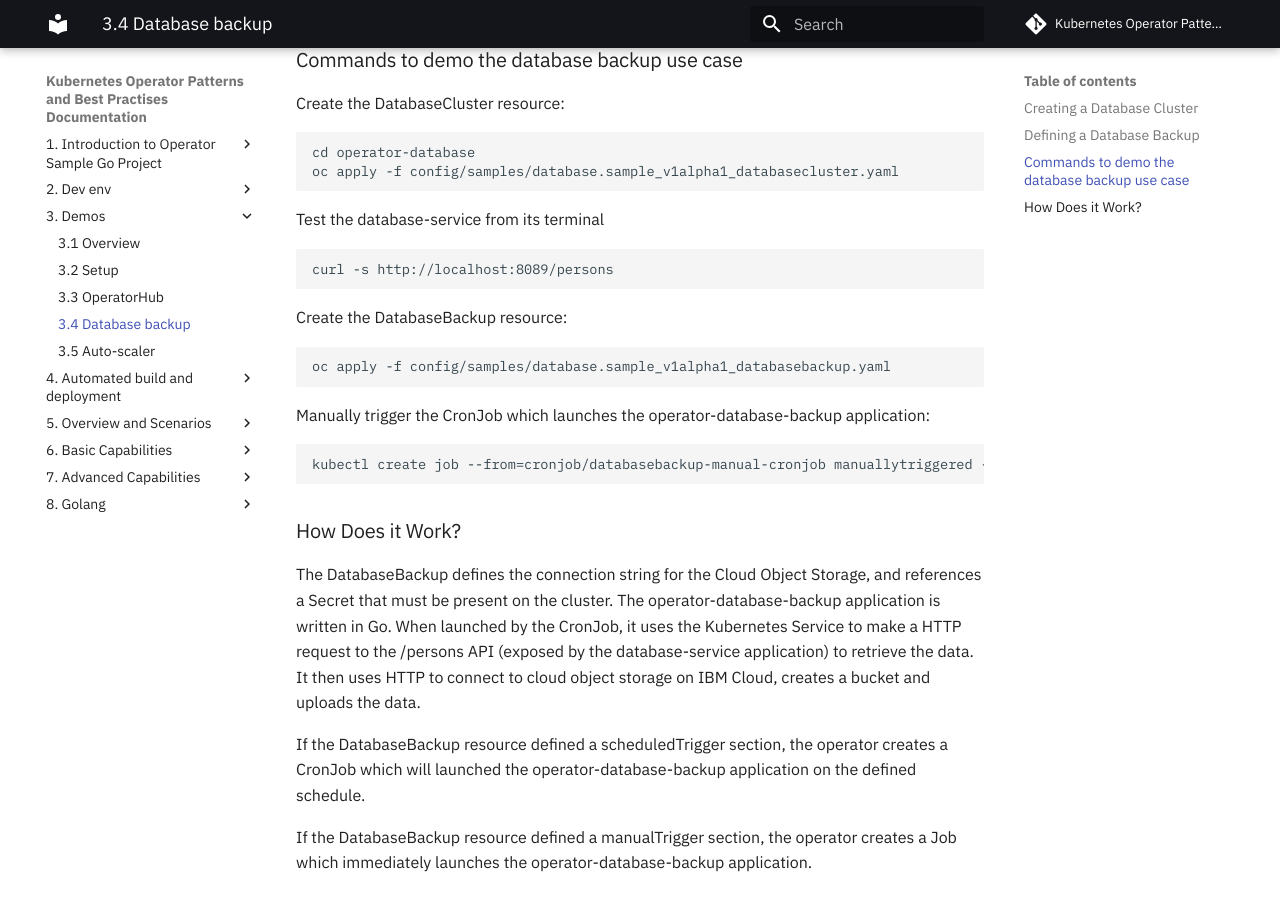
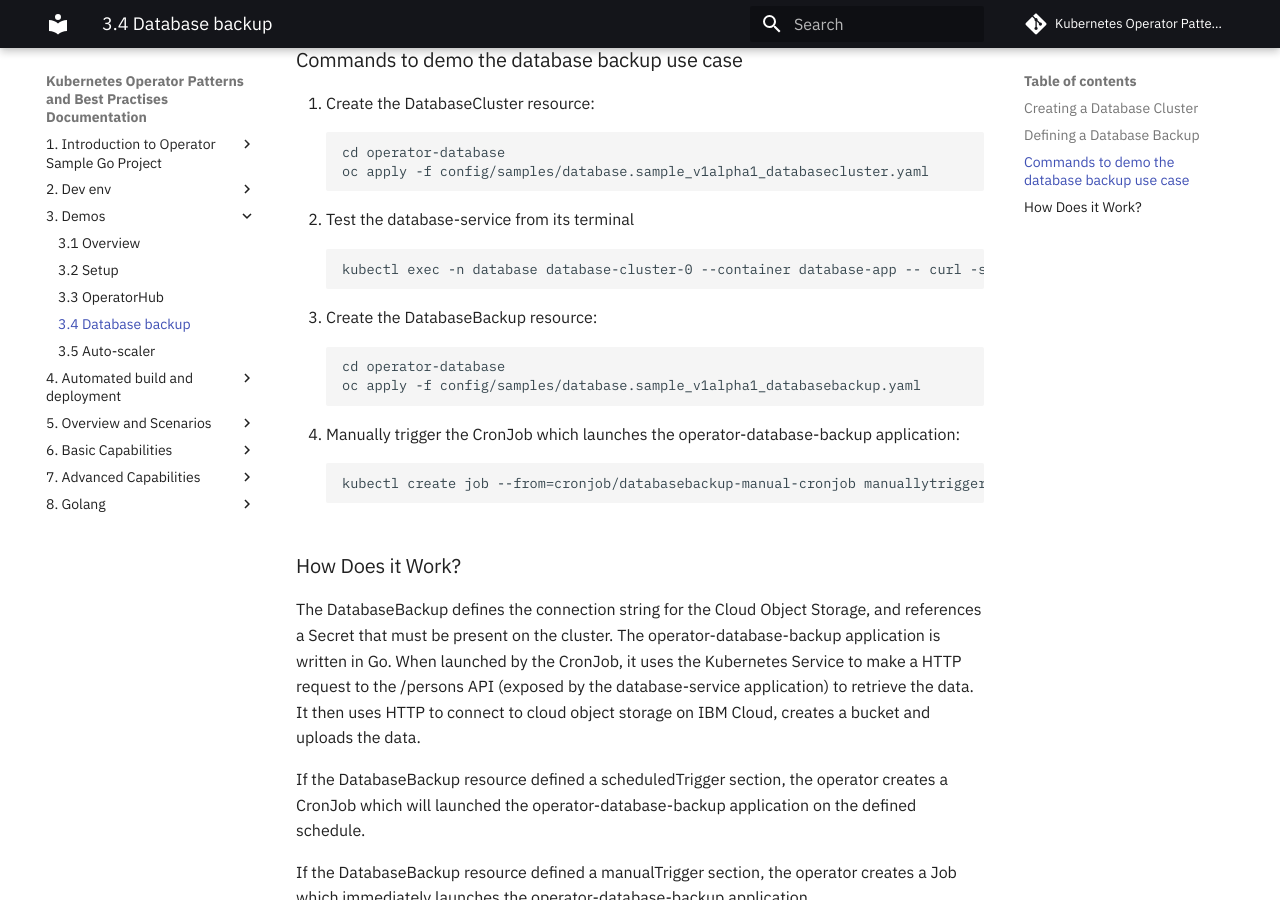
Before and after one commit to IBM/operator-sample-go-documentation, an MkDocs documentation site: the page built from documentation/demos-database-backup.md, in a window 1280 px wide and 900 px high, scrolled down 1548 px. Built offline with MkDocs 1.6.1 and Material for MkDocs 9.7.7, drawn with Linux system fonts in a browser that asks for light colours; comment, search, counter and statistics services are not loaded.

Commit message:
Update demos-database-backup.md
Fix command to invoke running container on a cluster

````diff
--- a/documentation/demos-database-backup.md
+++ b/documentation/demos-database-backup.md
@@ -24,20 +24,21 @@ The database operator will reconcile the DatabaseBackup resource by creating a K
 
 ### Commands to demo the database backup use case
 
-Create the DatabaseCluster resource:
+1. Create the DatabaseCluster resource:
 ```
 cd operator-database
 oc apply -f config/samples/database.sample_v1alpha1_databasecluster.yaml
 ```
-Test the database-service from its terminal
+2. Test the database-service from its terminal
 ```
-curl -s http://localhost:8089/persons
+kubectl exec -n database database-cluster-0 --container database-app -- curl -s http://localhost:8089/api/persons
 ```
-Create the DatabaseBackup resource:
+3. Create the DatabaseBackup resource:
 ```
+cd operator-database
 oc apply -f config/samples/database.sample_v1alpha1_databasebackup.yaml
 ```
-Manually trigger the CronJob which launches the operator-database-backup application:
+4. Manually trigger the CronJob which launches the operator-database-backup application:
 ```
 kubectl create job --from=cronjob/databasebackup-manual-cronjob manuallytriggered -n database
 ```
````
